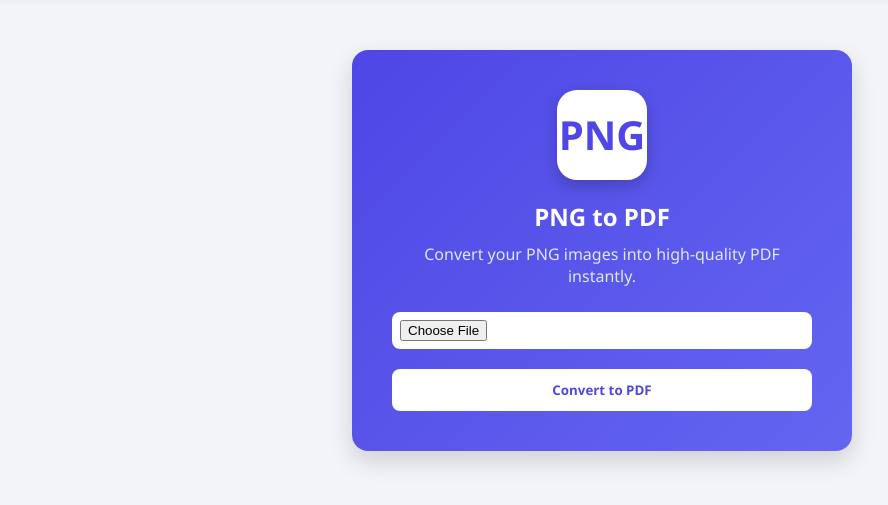
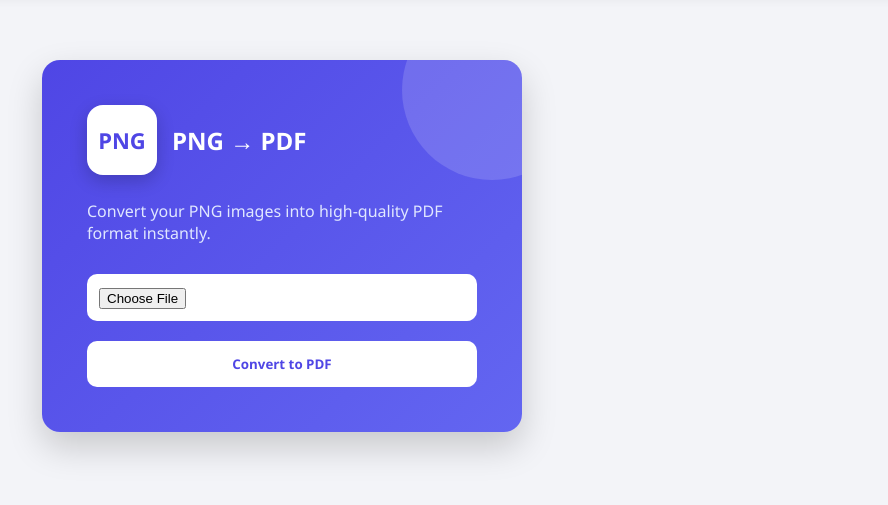
Before and after one commit to afnankhan123456/ai-tools-website-, a Flask app: page /png-to-pdf in a window 1280 px wide. Shown: the part 66-571 px from the top of the page, without its empty margins (38-926 px from the left). Run offline with Flask 3, Linux system fonts and the light colour scheme.

Commit message:
Update png_to_pdf.html

```diff
--- a/templates/pdf_tools/png_to_pdf.html
+++ b/templates/pdf_tools/png_to_pdf.html
@@ -1,66 +1,88 @@
 {% extends "base.html" %}
 {% block content %}
 
-<section style="display:flex;justify-content:center;margin-top:50px;">
+<section style="display:flex; justify-content:flex-start; margin:60px 0 0 80px;">
 
     <div style="
         background: linear-gradient(135deg, #4f46e5, #6366f1);
-        padding:40px;
-        border-radius:16px;
-        width:500px;
-        text-align:center;
+        padding:45px;
+        border-radius:18px;
+        width:480px;
         color:white;
-        box-shadow:0 10px 25px rgba(0,0,0,0.15);
+        box-shadow:0 15px 35px rgba(0,0,0,0.18);
+        position:relative;
+        overflow:hidden;
     ">
 
-        <!-- Logo Made With CSS -->
+        <!-- Subtle Background Glow -->
         <div style="
-            font-size:40px;
-            font-weight:bold;
+            position:absolute;
+            top:-60px;
+            right:-60px;
+            width:180px;
+            height:180px;
+            background:rgba(255,255,255,0.15);
+            border-radius:50%;
+        "></div>
+
+        <!-- Logo Row -->
+        <div style="display:flex; align-items:center; gap:15px; margin-bottom:25px;">
+
+            <div style="
                 background:white;
                 color:#4f46e5;
-            width:90px;
-            height:90px;
-            line-height:90px;
-            margin:0 auto 20px auto;
-            border-radius:20px;
-            box-shadow:0 6px 15px rgba(0,0,0,0.2);
+                font-weight:bold;
+                font-size:22px;
+                width:70px;
+                height:70px;
+                display:flex;
+                align-items:center;
+                justify-content:center;
+                border-radius:16px;
+                box-shadow:0 6px 18px rgba(0,0,0,0.2);
             ">
                 PNG
             </div>
 
-        <h2 style="margin-bottom:10px;">PNG to PDF</h2>
-        <p style="margin-bottom:25px;color:#e0e7ff;">
-            Convert your PNG images into high-quality PDF instantly.
+            <div style="font-size:24px; font-weight:600;">
+                PNG → PDF
+            </div>
+
+        </div>
+
+        <p style="margin-bottom:30px; color:#e0e7ff;">
+            Convert your PNG images into high-quality PDF format instantly.
         </p>
 
         <form action="{{ url_for('png_to_pdf_action') }}"
               method="POST"
               enctype="multipart/form-data">
 
+            <!-- File Input -->
+            <div style="
+                background:white;
+                padding:12px;
+                border-radius:10px;
+                margin-bottom:20px;
+            ">
                 <input type="file"
                        name="file"
                        required
-                   style="
-                       padding:8px;
-                       background:white;
-                       border-radius:8px;
-                       border:none;
-                       margin-bottom:20px;
-                       width:100%;
-                   ">
+                       style="border:none; width:100%;">
+            </div>
 
+            <!-- Button -->
             <button type="submit"
                     style="
                         background:white;
                         color:#4f46e5;
                         border:none;
-                        padding:12px 25px;
-                        border-radius:8px;
-                        font-weight:bold;
+                        padding:14px;
+                        width:100%;
+                        border-radius:10px;
+                        font-weight:600;
                         cursor:pointer;
                         transition:0.3s;
-                        width:100%;
                     "
                     onmouseover="this.style.background='#e0e7ff'"
                     onmouseout="this.style.background='white'">
```
Lines whose indentation alone changed are shown as unchanged.
